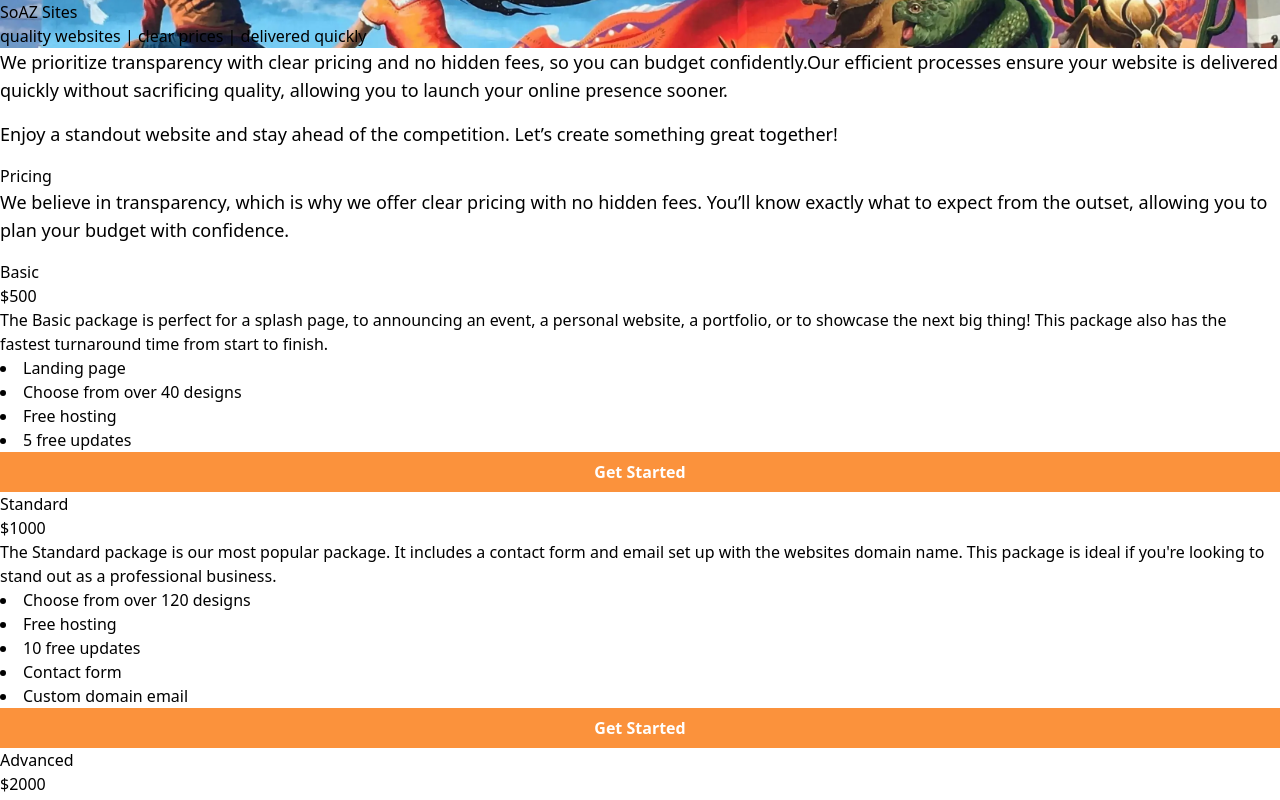
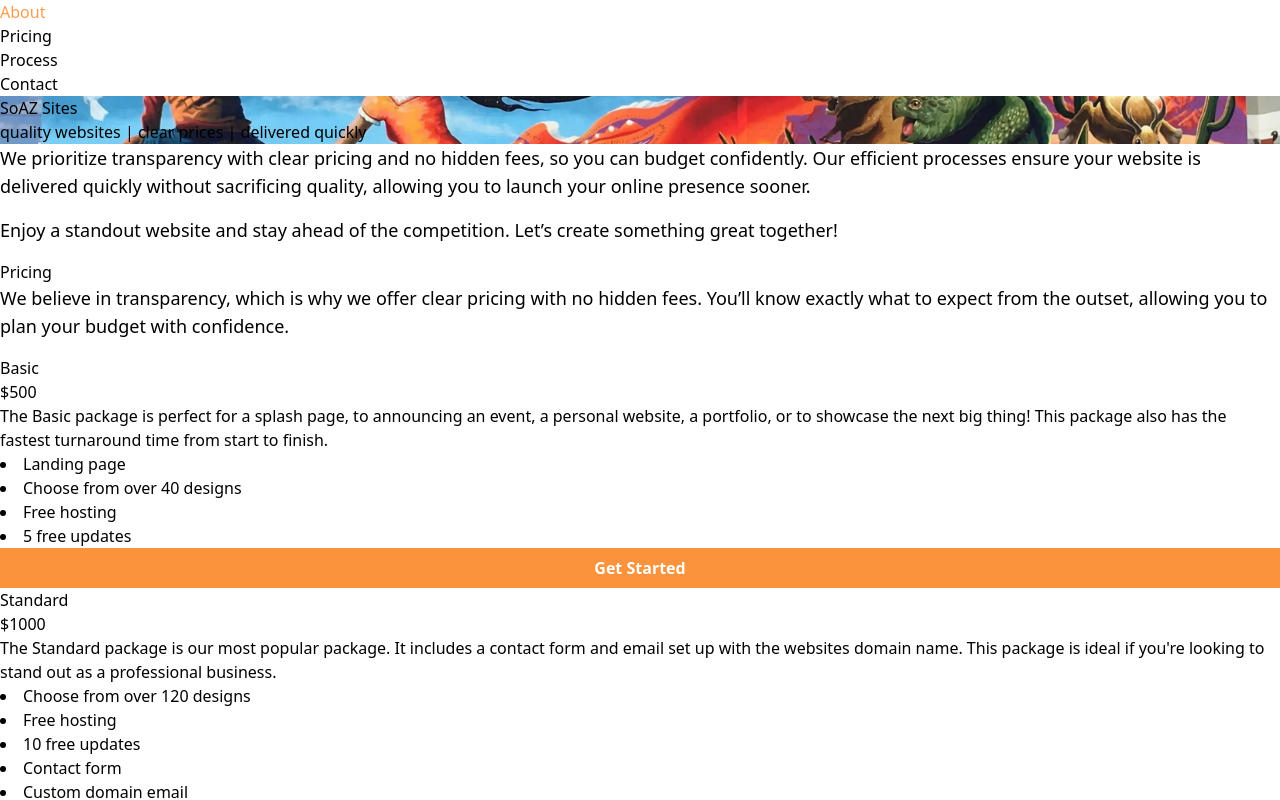
Before and after one commit to soldierforus/soaz, an Angular app: page / in a window 1280 px wide. Shown: the top 800 px of the page. Built offline with nearby package versions, Linux system fonts and the light colour scheme.

Commit message:
scroll links

```diff
--- a/src/app/about/about.component.html
+++ b/src/app/about/about.component.html
@@ -1,5 +1,5 @@
-<div class="w-full -mt-40 shadow bg-sky-700/95 text-white font-bold text-center sm:text-xl md:text-2xl p-8 mb-20 z-30 relative mx-auto">
-  <p>We prioritize transparency with clear pricing and no hidden fees, so you can budget confidently.Our efficient processes ensure your website is delivered quickly without sacrificing quality, allowing you to launch your online presence sooner.</p>
+<div id="about" class="w-full -mt-40 shadow bg-sky-700/95 text-white font-bold text-center sm:text-xl md:text-2xl p-8 mb-20 z-30 relative mx-auto">
+  <p>We prioritize transparency with clear pricing and no hidden fees, so you can budget confidently.  Our efficient processes ensure your website is delivered quickly without sacrificing quality, allowing you to launch your online presence sooner.</p>
 
   <p>Enjoy a standout website and stay ahead of the competition. Let’s create something great together!</p>
 </div>
--- a/src/app/app.component.html
+++ b/src/app/app.component.html
@@ -1,4 +1,4 @@
-<!-- <app-nav></app-nav> -->
+<app-nav></app-nav>
 
 <app-hero></app-hero>
 
--- a/src/app/contact/contact.component.html
+++ b/src/app/contact/contact.component.html
@@ -1,5 +1,5 @@
 <div class="w-full bg-sky-700 text-white p-8 py-16">
-  <h4 class="text-4xl font-bold text-center w-full mb-8">Contact Us</h4>
+  <h4 id="contact" class="text-4xl font-bold text-center w-full mb-8">Contact Us</h4>
   <div class="flex flex-col lg:flex-row justify-center gap-8 m-auto">
     <div class="w-full lg:w-2/5 flex m-auto">
       <form
--- a/src/app/nav/nav.component.html
+++ b/src/app/nav/nav.component.html
@@ -1,7 +1,8 @@
-<nav class="w-full absolute top-0 flex justify-end">
-  <div class="flex flex-row space-x-6 p-6 text-white font-bold">
-    <li>About</li>
-    <li>Pricing</li>
-    <li>Contact</li>
+<nav class="w-full absolute top-0 flex justify-center sm:justify-end z-50">
+  <div class="flex flex-row space-x-6 p-6 text-white font-bold ">
+    <li (click)="scrollTo('about')">About</li>
+    <li (click)="scrollTo('pricing')">Pricing</li>
+    <li (click)="scrollTo('process')">Process</li>
+    <li (click)="scrollTo('contact')">Contact</li>
   </div>
 </nav>
--- a/src/app/nav/nav.component.ts
+++ b/src/app/nav/nav.component.ts
@@ -1,16 +1,20 @@
 import { Component, OnInit } from '@angular/core';
+import { ScrollService } from '../services/scroll.service';
 
 @Component({
   selector: 'app-nav',
   templateUrl: './nav.component.html',
   styleUrls: ['./nav.component.css'],
-  standalone: true
+  standalone: true,
 })
 export class NavComponent implements OnInit {
 
-  constructor() { }
+  constructor(private scroll: ScrollService) { }
 
   ngOnInit() {
   }
 
+  scrollTo(element: string) {
+    this.scroll.scrollTo(element);
+  }
 }
--- a/src/app/pricing/price-card/price-card.component.html
+++ b/src/app/pricing/price-card/price-card.component.html
@@ -12,5 +12,5 @@
       }
     </ul>
   </div>
-  <button class="mt-auto">Get Started</button>
+  <button (click)="scrollTo('contact')" class="mt-auto">Get Started</button>
 </div>
--- a/src/app/pricing/price-card/price-card.component.ts
+++ b/src/app/pricing/price-card/price-card.component.ts
@@ -1,5 +1,6 @@
 import { Component, Input, OnInit } from '@angular/core';
 import { Package } from '../../models/package';
+import { ScrollService } from '../../services/scroll.service';
 
 @Component({
   selector: 'app-price-card',
@@ -9,9 +10,12 @@ import { Package } from '../../models/package';
 })
 export class PriceCardComponent implements OnInit {
   @Input() package!: Package;
-  constructor() { }
+  constructor(private scroll: ScrollService) { }
 
   ngOnInit() {
   }
 
+  scrollTo(element: string) {
+    this.scroll.scrollTo(element);
+  }
 }
--- a/src/app/pricing/pricing.component.html
+++ b/src/app/pricing/pricing.component.html
@@ -1,6 +1,6 @@
 <div class="p-4">
   <div class="w-3/4 m-auto mb-20 text-center">
-    <h3 class="text-2xl font-bold mb-2">Pricing</h3>
+    <h3 id="pricing" class="text-2xl font-bold mb-2">Pricing</h3>
     <p>We believe in transparency, which is why we offer clear pricing with no hidden fees. You’ll know exactly what to expect from the outset, allowing you to plan your budget with confidence. </p>
   </div>
 
--- a/src/app/process/process.component.html
+++ b/src/app/process/process.component.html
@@ -1,6 +1,6 @@
 <div class="w-3/4 m-auto mb-20">
   <div class="mb-6 text-center">
-    <h3 class="text-2xl font-bold">The Process</h3>
+    <h3 id="process" class="text-2xl font-bold">The Process</h3>
     <p class="text-sm">quick and painless</p>
   </div>
   <div class="process m-auto flex justify-center">
--- /dev/null
+++ b/src/app/services/scroll.service.ts
@@ -0,0 +1,13 @@
+import { Injectable } from '@angular/core';
+
+@Injectable({
+  providedIn: 'root',
+})
+export class ScrollService {
+
+constructor() { }
+
+  scrollTo(element: any): void {
+    (document.getElementById(element) as HTMLElement).scrollIntoView({behavior: "smooth", block: "start", inline: "nearest"});
+  }
+}
--- a/src/styles.css
+++ b/src/styles.css
@@ -11,7 +11,11 @@ button {
 }
 
 ul li {
-  @apply list-inside list-disc
+  @apply list-inside list-disc;
+}
+
+nav li {
+  @apply cursor-pointer list-none hover:text-orange-400/90;
 }
 
 .text-shadow {
```
Also changed, not shown: 1 other file (tests, documents, lock files or other folders).
